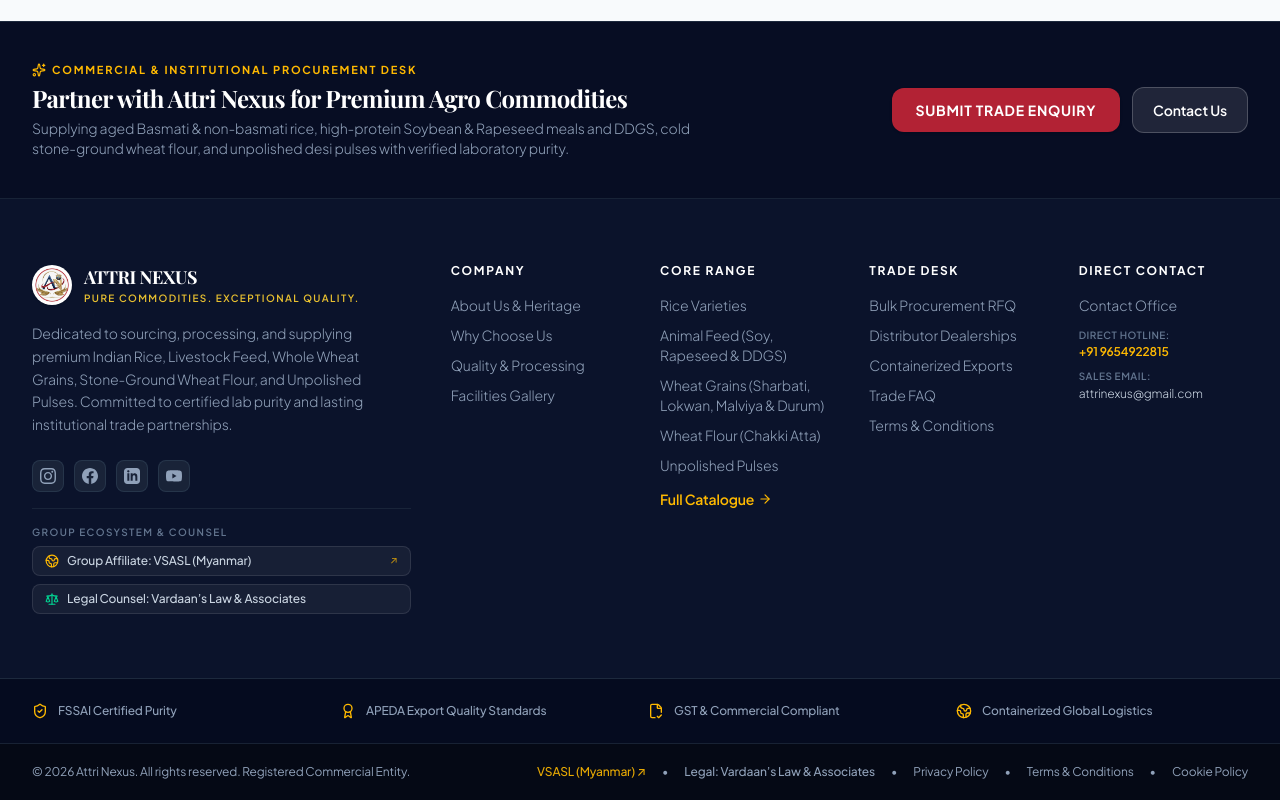
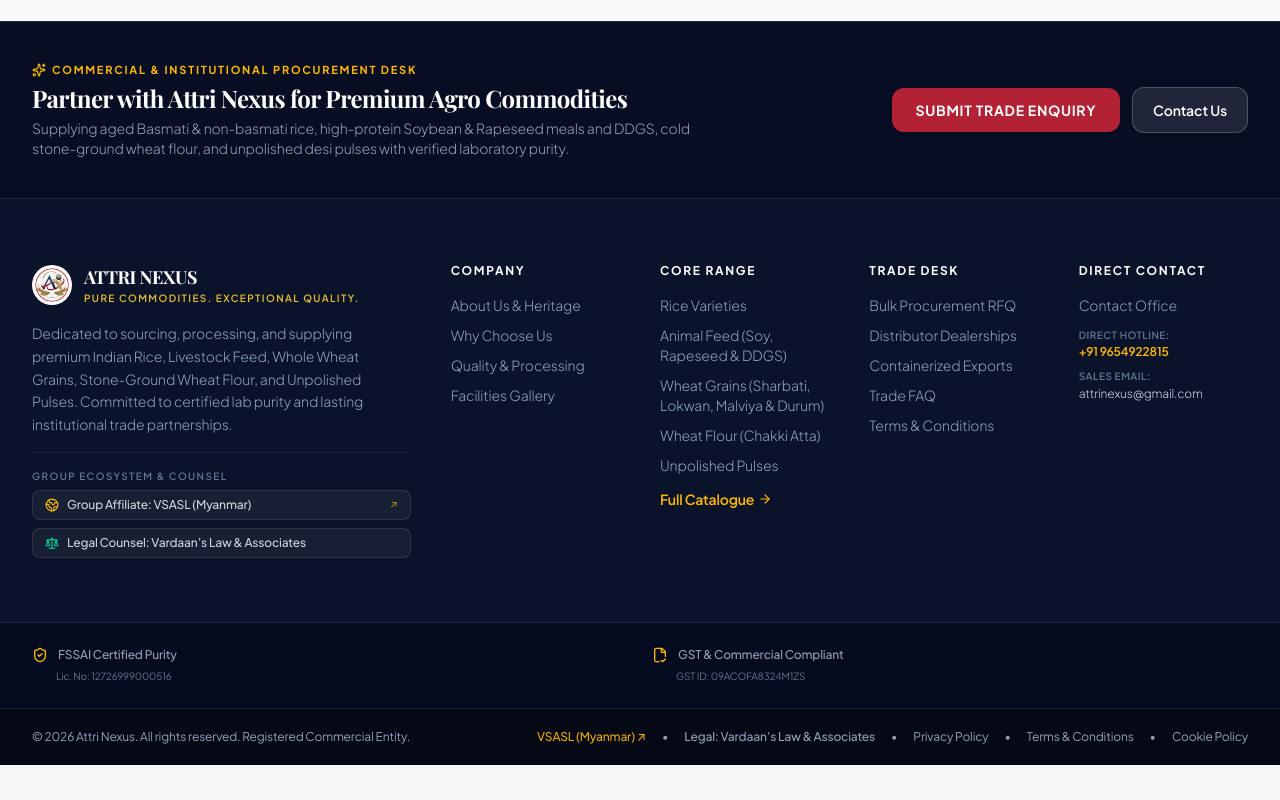
Before and after one commit to Pranav-Papnai/Attri-nexus-main, a React (Vite) app in the folder frontend/: page / in a window 1280 px wide. Shown: the part 7511-8311 px from the top of the page. After the commit the page ends 8276 px from the top, so only its background shows below. Built offline with nearby package versions, Linux system fonts and the light colour scheme; no server answers.

Commit message:
fix(footer): restore Globe2 icon import for compliance strip

```diff
--- a/frontend/src/components/layout/Footer.tsx
+++ b/frontend/src/components/layout/Footer.tsx
@@ -1,33 +1,8 @@
 import React from 'react';
 import { Link } from 'react-router-dom';
 import { BUSINESS_CONFIG } from '@/constants/business';
-import { Sparkles, ArrowRight, ShieldCheck, Award, FileCheck2, Globe2, Scale } from 'lucide-react';
+import { Sparkles, ArrowRight, ShieldCheck, FileCheck2, Globe2, Scale } from 'lucide-react';
 import { useEnquiryModal } from '../../context/EnquiryModalContext';
-
-// Clean SVG Icons for Social Channels
-const InstagramIcon = () => (
-  <svg className="w-4 h-4 fill-current" viewBox="0 0 24 24">
-    <path d="M12 2.163c3.204 0 3.584.012 4.85.07 3.252.148 4.771 1.691 4.919 4.919.058 1.265.069 1.645.069 4.849 0 3.205-.012 3.584-.069 4.849-.149 3.225-1.664 4.771-4.919 4.919-1.266.058-1.644.07-4.85.07-3.204 0-3.584-.012-4.849-.07-3.26-.149-4.771-1.699-4.919-4.92-.058-1.265-.07-1.644-.07-4.849 0-3.204.013-3.583.07-4.849.149-3.227 1.664-4.771 4.919-4.919 1.266-.057 1.645-.069 4.849-.069zm0-2.163c-3.259 0-3.667.014-4.947.072-4.358.2-6.78 2.618-6.98 6.98-.059 1.281-.073 1.689-.073 4.948 0 3.259.014 3.668.072 4.948.2 4.358 2.618 6.78 6.98 6.98 1.281.058 1.689.072 4.948.072 3.259 0 3.668-.014 4.948-.072 4.354-.2 6.782-2.618 6.979-6.98.059-1.28.073-1.689.073-4.948 0-3.259-.014-3.667-.072-4.947-.196-4.354-2.617-6.78-6.979-6.98-1.281-.059-1.69-.073-4.949-.073zm0 5.838c-3.403 0-6.162 2.759-6.162 6.162s2.759 6.163 6.162 6.163 6.162-2.759 6.162-6.163c0-3.403-2.759-6.162-6.162-6.162zm0 10.162c-2.209 0-4-1.79-4-4 0-2.209 1.791-4 4-4s4 1.791 4 4c0 2.21-1.791 4-4 4zm6.406-11.845c-.796 0-1.441.645-1.441 1.44s.645 1.44 1.441 1.44c.795 0 1.439-.645 1.439-1.44s-.644-1.44-1.439-1.44z"/>
-  </svg>
-);
-
-const FacebookIcon = () => (
-  <svg className="w-4 h-4 fill-current" viewBox="0 0 24 24">
-    <path d="M24 12.073c0-6.627-5.373-12-12-12s-12 5.373-12 12c0 5.99 4.388 10.954 10.125 11.854v-8.385H7.078v-3.47h3.047V9.43c0-3.007 1.792-4.669 4.533-4.669 1.312 0 2.686.235 2.686.235v2.953H15.83c-1.491 0-1.956.925-1.956 1.874v2.25h3.328l-.532 3.47h-2.796v8.385C19.612 23.027 24 18.062 24 12.073z"/>
-  </svg>
-);
-
-const LinkedinIcon = () => (
-  <svg className="w-4 h-4 fill-current" viewBox="0 0 24 24">
-    <path d="M19 0h-14c-2.761 0-5 2.239-5 5v14c0 2.761 2.239 5 5 5h14c2.762 0 5-2.239 5-5v-14c0-2.761-2.238-5-5-5zm-11 19h-3v-11h3v11zm-1.5-12.268c-.966 0-1.75-.79-1.75-1.764s.784-1.764 1.75-1.764 1.75.79 1.75 1.764-.783 1.764-1.75 1.764zm13.5 12.268h-3v-5.604c0-3.368-4-3.113-4 0v5.604h-3v-11h3v1.765c1.396-2.586 7-2.777 7 2.476v6.759z"/>
-  </svg>
-);
-
-const YoutubeIcon = () => (
-  <svg className="w-4 h-4 fill-current" viewBox="0 0 24 24">
-    <path d="M23.498 6.186a3.016 3.016 0 0 0-2.122-2.136C19.505 3.545 12 3.545 12 3.545s-7.505 0-9.377.505A3.017 3.017 0 0 0 .502 6.186C0 8.07 0 12 0 12s0 3.93.502 5.814a3.016 3.016 0 0 0 2.122 2.136c1.871.505 9.376.505 9.376.505s7.505 0 9.377-.505a3.015 3.015 0 0 0 2.122-2.136C24 15.93 24 12 24 12s0-3.93-.502-5.814zM9.545 15.568V8.432L15.818 12l-6.273 3.568z"/>
-  </svg>
-);
 
 export const Footer: React.FC = () => {
   const { openEnquiryModal } = useEnquiryModal();
@@ -96,44 +71,6 @@
             <p className="text-xs sm:text-sm text-slate-400 leading-relaxed pr-4 font-light">
               Dedicated to sourcing, processing, and supplying premium Indian Rice, Livestock Feed, Whole Wheat Grains, Stone-Ground Wheat Flour, and Unpolished Pulses. Committed to certified lab purity and lasting institutional trade partnerships.
             </p>
-            <div className="pt-2 flex items-center space-x-2.5">
-              <a
-                href={BUSINESS_CONFIG.socialLinks.instagram}
-                target="_blank"
-                rel="noopener noreferrer"
-                className="w-8 h-8 rounded-lg bg-slate-800/80 border border-slate-700/60 flex items-center justify-center text-slate-400 hover:text-white hover:border-slate-500 transition-colors"
-                aria-label="Instagram"
-              >
-                <InstagramIcon />
-              </a>
-              <a
-                href={BUSINESS_CONFIG.socialLinks.facebook}
-                target="_blank"
-                rel="noopener noreferrer"
-                className="w-8 h-8 rounded-lg bg-slate-800/80 border border-slate-700/60 flex items-center justify-center text-slate-400 hover:text-white hover:border-slate-500 transition-colors"
-                aria-label="Facebook"
-              >
-                <FacebookIcon />
-              </a>
-              <a
-                href={BUSINESS_CONFIG.socialLinks.linkedin}
-                target="_blank"
-                rel="noopener noreferrer"
-                className="w-8 h-8 rounded-lg bg-slate-800/80 border border-slate-700/60 flex items-center justify-center text-slate-400 hover:text-white hover:border-slate-500 transition-colors"
-                aria-label="LinkedIn"
-              >
-                <LinkedinIcon />
-              </a>
-              <a
-                href={BUSINESS_CONFIG.socialLinks.youtube}
-                target="_blank"
-                rel="noopener noreferrer"
-                className="w-8 h-8 rounded-lg bg-slate-800/80 border border-slate-700/60 flex items-center justify-center text-slate-400 hover:text-white hover:border-slate-500 transition-colors"
-                aria-label="YouTube"
-              >
-                <YoutubeIcon />
-              </a>
-            </div>
 
             {/* Global Group Ecosystem & Counsel */}
             <div className="pt-4 border-t border-slate-800/80 space-y-2">
@@ -290,22 +227,20 @@
       {/* Institutional Compliance & Certification Strip */}
       <div className="border-t border-slate-800 py-6 bg-slate-950/60">
         <div className="max-w-7xl mx-auto px-4 sm:px-6 lg:px-8">
-          <div className="grid grid-cols-2 md:grid-cols-4 gap-4 text-center sm:text-left">
+          <div className="grid grid-cols-1 md:grid-cols-2 gap-6 text-center sm:text-left">
+            <div className="flex flex-col space-y-1.5 justify-center sm:justify-start">
               <div className="flex items-center space-x-2.5 justify-center sm:justify-start">
                 <ShieldCheck className="w-4 h-4 text-amber-400 shrink-0" />
                 <span className="text-xs text-slate-400 font-medium">FSSAI Certified Purity</span>
               </div>
-            <div className="flex items-center space-x-2.5 justify-center sm:justify-start">
-              <Award className="w-4 h-4 text-amber-400 shrink-0" />
-              <span className="text-xs text-slate-400 font-medium">APEDA Export Quality Standards</span>
+              <span className="text-[10px] text-slate-500 pl-6">Lic. No: 12726999000516</span>
             </div>
+            <div className="flex flex-col space-y-1.5 justify-center sm:justify-start">
               <div className="flex items-center space-x-2.5 justify-center sm:justify-start">
                 <FileCheck2 className="w-4 h-4 text-amber-400 shrink-0" />
                 <span className="text-xs text-slate-400 font-medium">GST & Commercial Compliant</span>
               </div>
-            <div className="flex items-center space-x-2.5 justify-center sm:justify-start">
-              <Globe2 className="w-4 h-4 text-amber-400 shrink-0" />
-              <span className="text-xs text-slate-400 font-medium">Containerized Global Logistics</span>
+              <span className="text-[10px] text-slate-500 pl-6">GST ID: 09ACOFA8324M1ZS</span>
             </div>
           </div>
         </div>
--- a/frontend/src/constants/legal.ts
+++ b/frontend/src/constants/legal.ts
@@ -15,7 +15,7 @@
  * placeholder name with the real officer and use a business-domain mailbox.
  */
 export const GRIEVANCE_OFFICER = {
-  name: 'Pranay Joshi, Director',
+  name: 'Koe Naiwo',
   email: 'attrinexus@gmail.com'
 };
 
```
Lines whose indentation alone changed are shown as unchanged.
